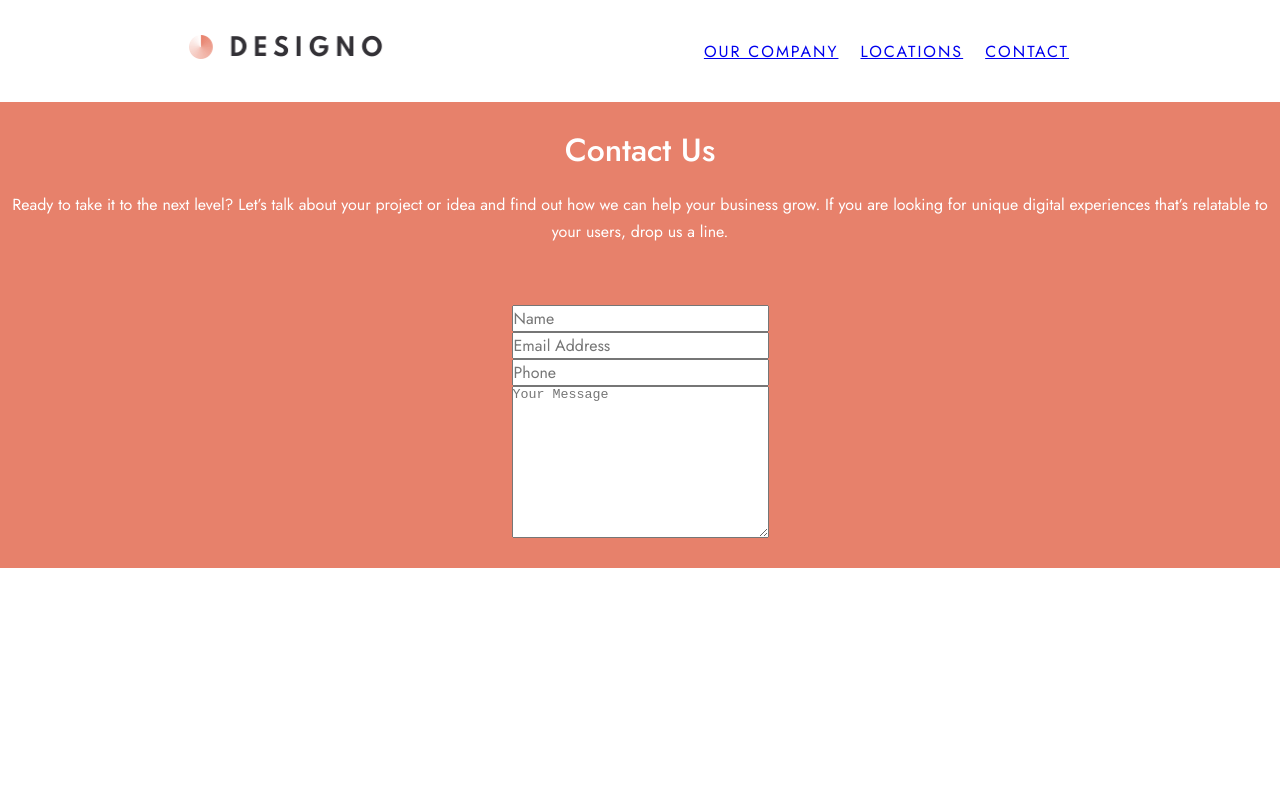
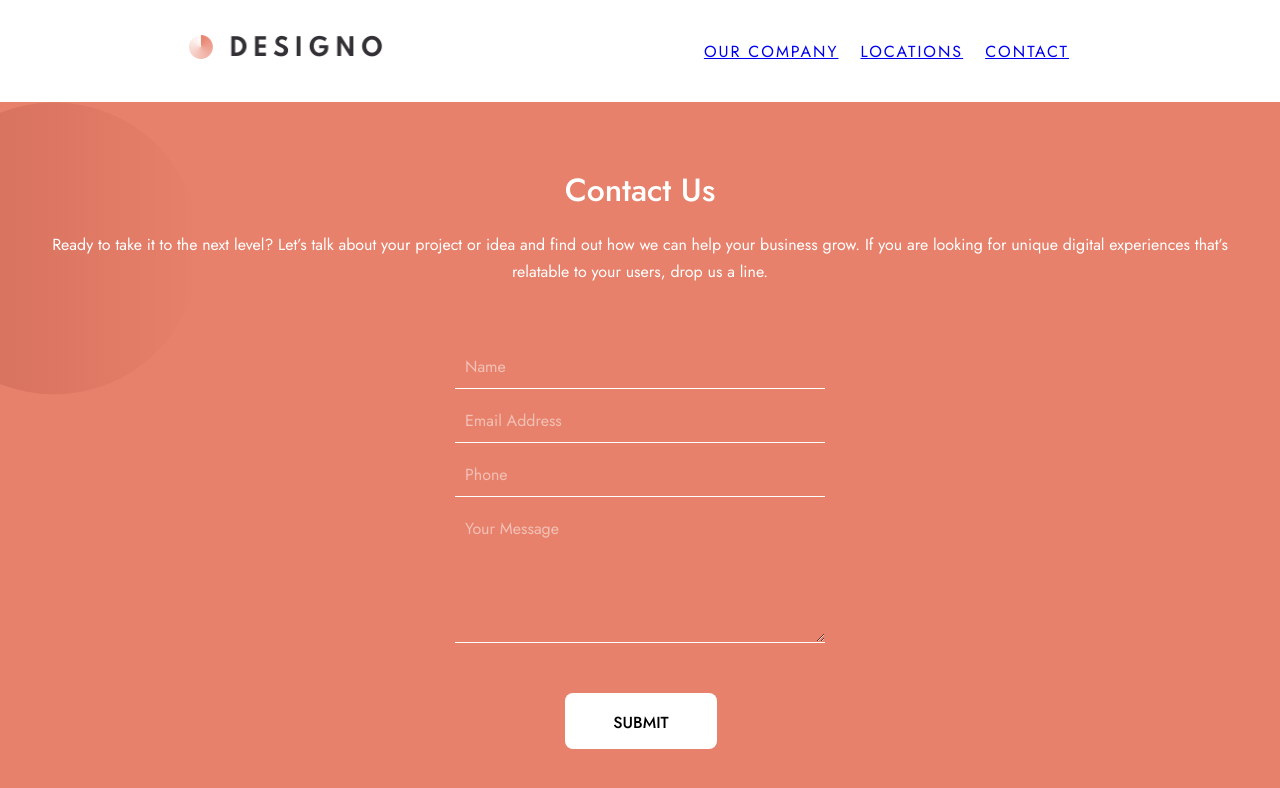
Before and after one commit to Aryaman2803/Designo, a React (Create React App) app: page /contact in a window 1280 px wide. Shown: the top 788 px of the page. Built offline with nearby package versions, Linux system fonts and the light colour scheme.

Commit message:
contact page form section styled

```diff
--- a/src/Contact.js
+++ b/src/Contact.js
@@ -1,18 +1,21 @@
 import React from "react";
 import NavBar from "./NavBar";
 import "./Contact.scss";
+import circles from "./starter/assets/contact/mobile/bg-pattern-hero-contact-mobile.svg";
 
 export default function Contact() {
   return (
     <div className="Contact">
       <NavBar />
       <section className="form">
+        <div className="container">
+          <img src={circles} alt="" />
           <h2>Contact Us</h2>
           <p>
             Ready to take it to the next level? Let’s talk about your project or
             idea and find out how we can help your business grow. If you are
-          looking for unique digital experiences that’s relatable to your users,
-          drop us a line.
+            looking for unique digital experiences that’s relatable to your
+            users, drop us a line.
           </p>
           <form action="">
             <input type="text" placeholder="Name" name="name" id="name" />
@@ -27,10 +30,12 @@ export default function Contact() {
               name="message"
               id="message"
               cols="30"
-            rows="10"
+              rows="5"
               placeholder="Your Message"
             ></textarea>
+            <button type="submit">Submit</button>
           </form>
+        </div>
       </section>
     </div>
   );
--- a/src/Contact.scss
+++ b/src/Contact.scss
@@ -2,13 +2,25 @@
 .Contact {
   .form {
     width: 100vw;
-    display: flex;
-    flex-direction: column;
-    justify-content: center;
-    align-items: center;
     background-color: $primaryColor;
     color: $white;
-    padding: 3rem 1rem;
+    padding: 7rem 1rem;
+    position: relative;
+    overflow: hidden;
+    z-index: 4;
+    img {
+      position: absolute;
+      left: -30%;
+      top: 0%;
+      z-index: -2;
+    }
+    .container {
+      display: flex;
+      flex-direction: column;
+      justify-content: center;
+      align-items: center;
+      margin: 0 2.4rem;
+    }
     h2 {
       font-size: 3.2rem;
       font-weight: 500;
@@ -24,10 +36,47 @@
     form {
       display: flex;
       flex-direction: column;
-
-      input {
+      justify-content: center;
+      align-items: center;
+      input,
+      textarea {
         font-family: $fontStack;
         font-size: 1.6rem;
+        width: 37rem;
+        padding: 1rem;
+        border: none;
+        margin-bottom: 1rem;
+        background-color: inherit;
+        border-bottom: 1px solid white;
+        &::-webkit-input-placeholder {
+          color: $white;
+          opacity: 0.5;
+        }
+        &::-ms-input-placeholder {
+          color: $white;
+          opacity: 0.5;
+        }
+        &::-moz-placeholder {
+          color: $white;
+          opacity: 0.5;
+        }
+        &::-moz-placeholder {
+          color: $white;
+          opacity: 0.5;
+        }
+      }
+      button {
+        width: 15.2rem;
+        height: 5.6rem;
+        margin: 40px 87px 0 88px;
+        padding: 18px 47px 16px 48px;
+        border-radius: 8px;
+        background-color: $white;
+        border: none;
+        font-family: $fontStack;
+        font-size: 1.6rem;
+        text-transform: uppercase;
+        font-weight: 500;
       }
     }
   }
```
Lines whose indentation alone changed are shown as unchanged.
